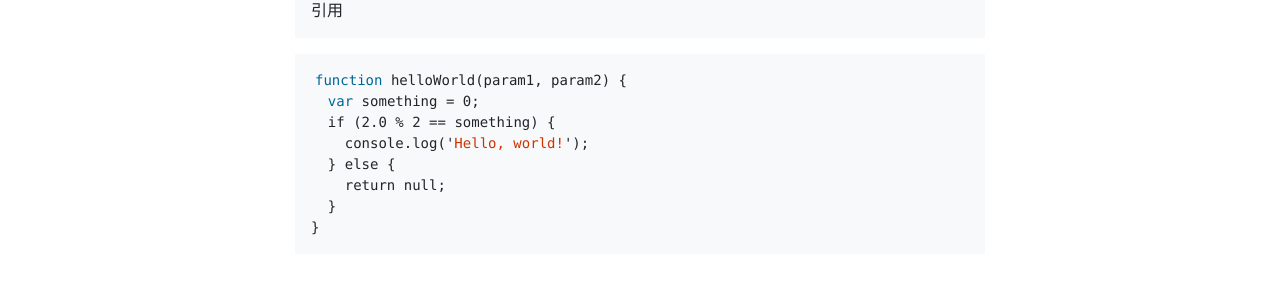
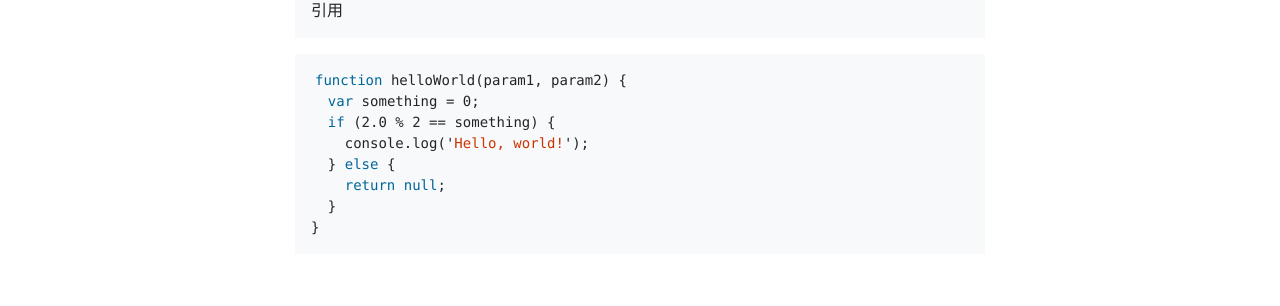
Before and after one commit to MCSMDS/iTutorials2, a Jekyll site: the page built from _tutorials/server/firewall.md, in a window 1280 px wide. Shown: the part 314-620 px from the top of the page. Built offline with Jekyll 4.4.1, drawn with Linux system fonts in a browser that asks for light colours.

Commit message:
Update syntax.scss

```diff
--- a/_sass/syntax.scss
+++ b/_sass/syntax.scss
@@ -94,9 +94,11 @@
 }
 /* Base Style */
 .highlight .k {
+  color: #069;
 }
 /* Keyword Constant */
 .highlight .kc {
+  color: #069;
 }
 /* Keyword Declaration */
 .highlight .kd {
```
